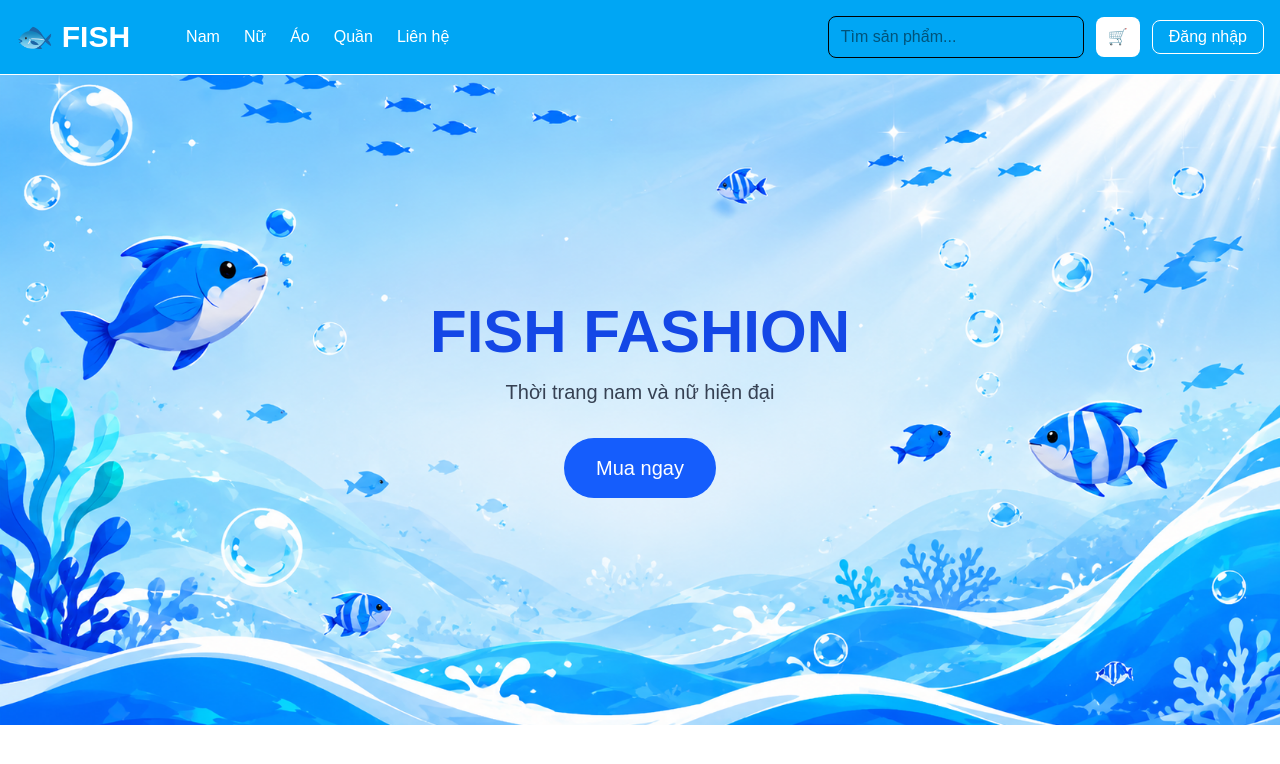
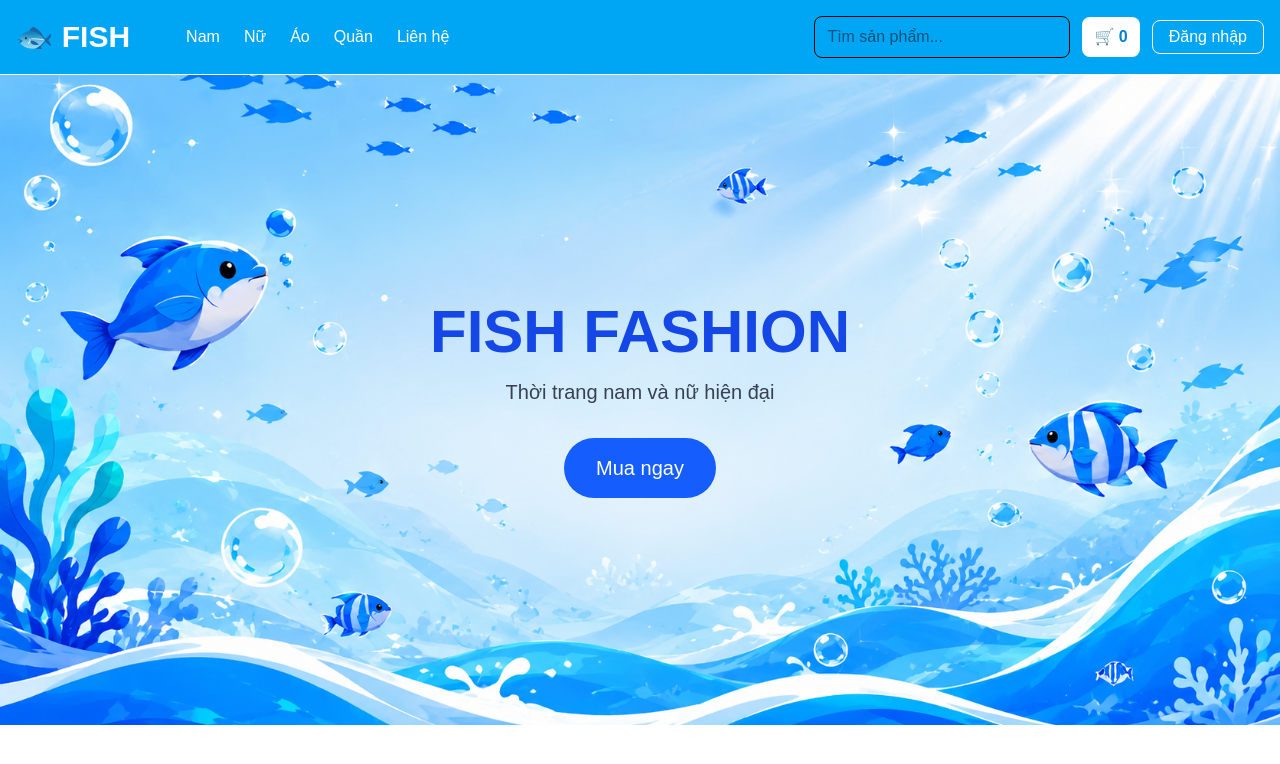
Before and after one commit to tranvantuan1442008-lang/fish-fashion, a Next.js app: page / in a window 1280 px wide. Shown: the top 764 px of the page. Built offline with nearby package versions, Linux system fonts and the light colour scheme.

Commit message:
update cart count

```diff
--- a/app/components/Header.tsx
+++ b/app/components/Header.tsx
@@ -8,12 +8,17 @@ export default function Header() {
   const [isLogin, setIsLogin] = useState(false);
   const [userEmail, setUserEmail] = useState("");
   const [showProfile, setShowProfile] = useState(false);
+const [cartCount, setCartCount] = useState(0);
 
   useEffect(() => {
     const checkLogin = () => {
       const login = localStorage.getItem("isLogin");
       const email = localStorage.getItem("userEmail");
+const cart = JSON.parse(
+  localStorage.getItem("cart") || "[]"
+);
 
+setCartCount(cart.length);
       if (login === "true" && email) {
         setIsLogin(true);
         setUserEmail(email);
@@ -67,8 +72,9 @@ export default function Header() {
     font-bold
   "
 >
-  🛒
+  🛒 {cartCount}
 </Link>
+
 
           {!isLogin ? (
             <Link
```
